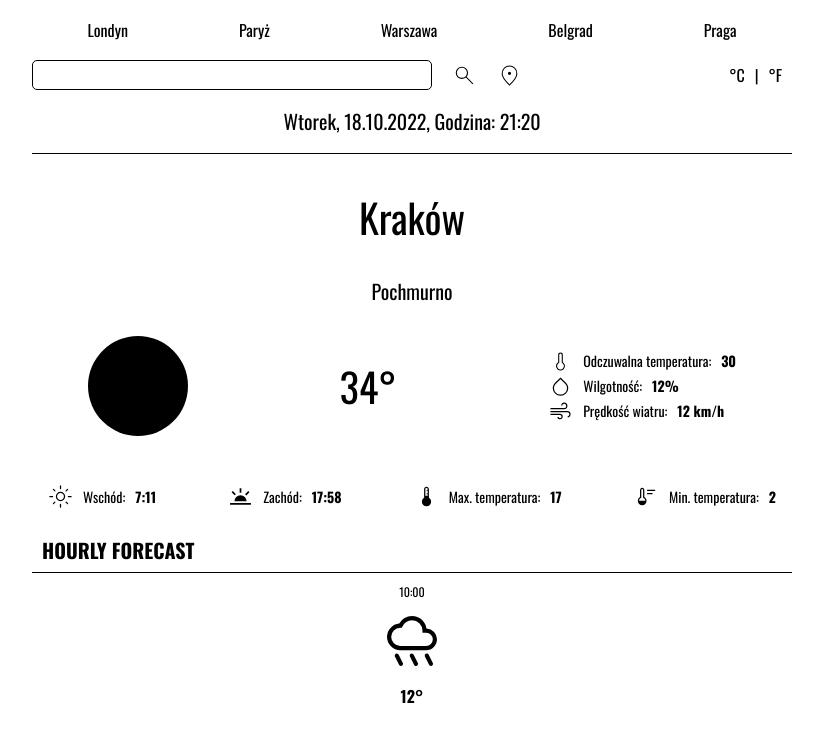
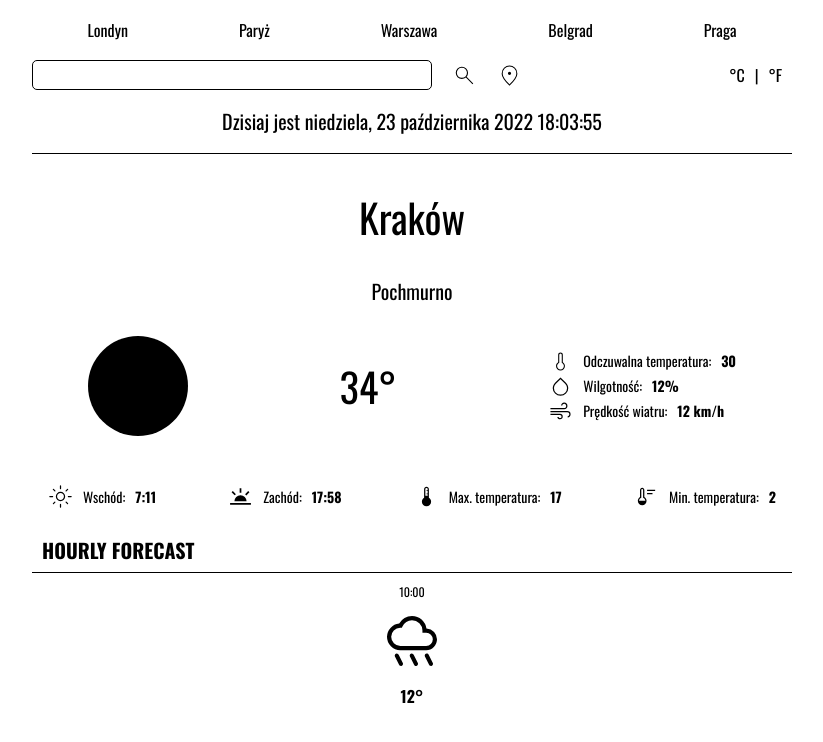
Before and after one commit to carterstorm/react-weather-app, a React (Create React App) app: page / in a window 1280 px wide. Shown: the top 742 px of the page, without its empty margins (228-1051 px from the left). Built offline with nearby package versions, Linux system fonts and the light colour scheme; no server answers.

Commit message:
created useDate Hook

```diff
--- a/src/MainWrapper/Header/DateContainer/index.js
+++ b/src/MainWrapper/Header/DateContainer/index.js
@@ -1,8 +1,25 @@
 import { Wrapper } from "./styled";
 import { Date } from "./styled";
+import { useDate } from "./useDate";
 
-export const DateContainer = () => (
-    <Wrapper>
-        <Date>Wtorek, 18.10.2022, Godzina: 21:20</Date>
-    </Wrapper>
-);
+export const DateContainer = () => {
+    const date = useDate();
+
+    return (
+        <Wrapper>
+            <Date>
+                Dzisiaj jest
+                {" "}
+                {date.toLocaleDateString("pl-PL", {
+                    weekday: "long",
+                    day: "numeric",
+                    month: "long",
+                    year: "numeric",
+                    hour: "numeric",
+                    minute: "numeric",
+                    second: "numeric",
+                })}
+            </Date>
+        </Wrapper>
+    );
+};
--- /dev/null
+++ b/src/MainWrapper/Header/DateContainer/useDate.js
@@ -0,0 +1,18 @@
+import { useState, useEffect } from "react";
+
+export const useDate = () => {
+
+    const [date, setDate] = useState(new Date());
+
+    useEffect(() => {
+        const intervalId = setInterval(() => {
+            setDate(new Date());
+        }, 1000);
+
+        return () => {
+            clearInterval(intervalId);
+        };
+    }, []);
+
+    return date;
+}
```
